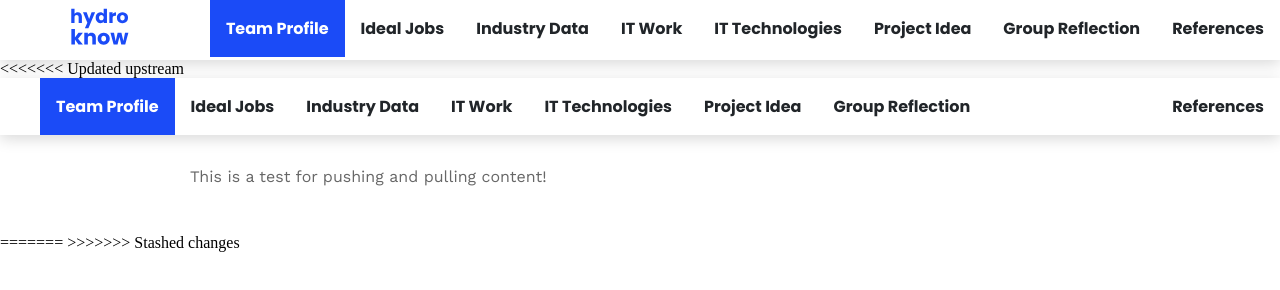
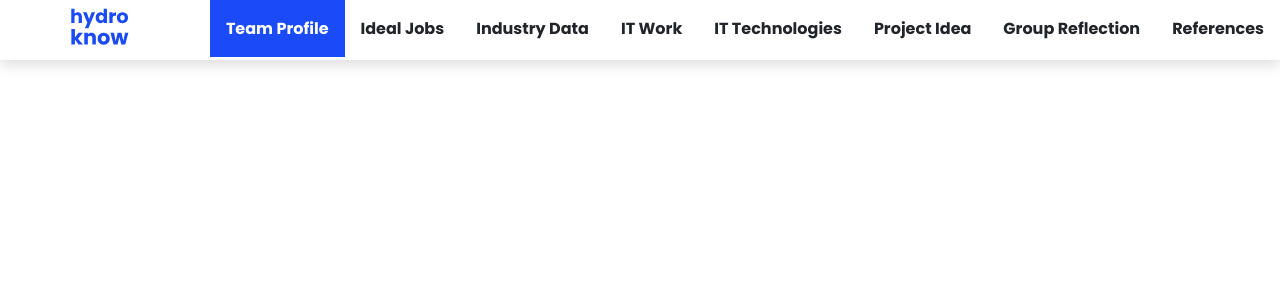
Before and after one commit to JarradDSutherland/HydroKnow, a plain HTML site: page index.html in a window 1280 px wide. Drawn offline with nearby package versions, Linux system fonts and the light colour scheme.

Commit message:
fixed error

```diff
--- a/index.html
+++ b/index.html
@@ -43,24 +43,12 @@
     </nav>
 
 
-    <<<<<<< Updated upstream <nav>
-        <ul>
-            <li><a class="currentPage" href="index.html">Team Profile</a></li>
-            <li><a href="ideal_jobs.html">Ideal Jobs</a></li>
-            <li><a href="industry_data.html">Industry Data</a></li>
-            <li><a href="IT_work.html">IT Work</a></li>
-            <li><a href="IT_technologies.html">IT Technologies</a></li>
-            <li><a href="project_idea.html">Project Idea</a></li>
-            <li><a href="group_reflection.html">Group Reflection</a></li>
-            <li style="float:right"><a href="references.html">References</a></li>
-        </ul>
-        </nav>
 
-        <div id="content">
-            <p>This is a test for pushing and pulling content!</p>
-        </div>
-        =======
-        >>>>>>> Stashed changes
+
+    <div id="content">
+
+    </div>
+
 
 </body>
 
```
